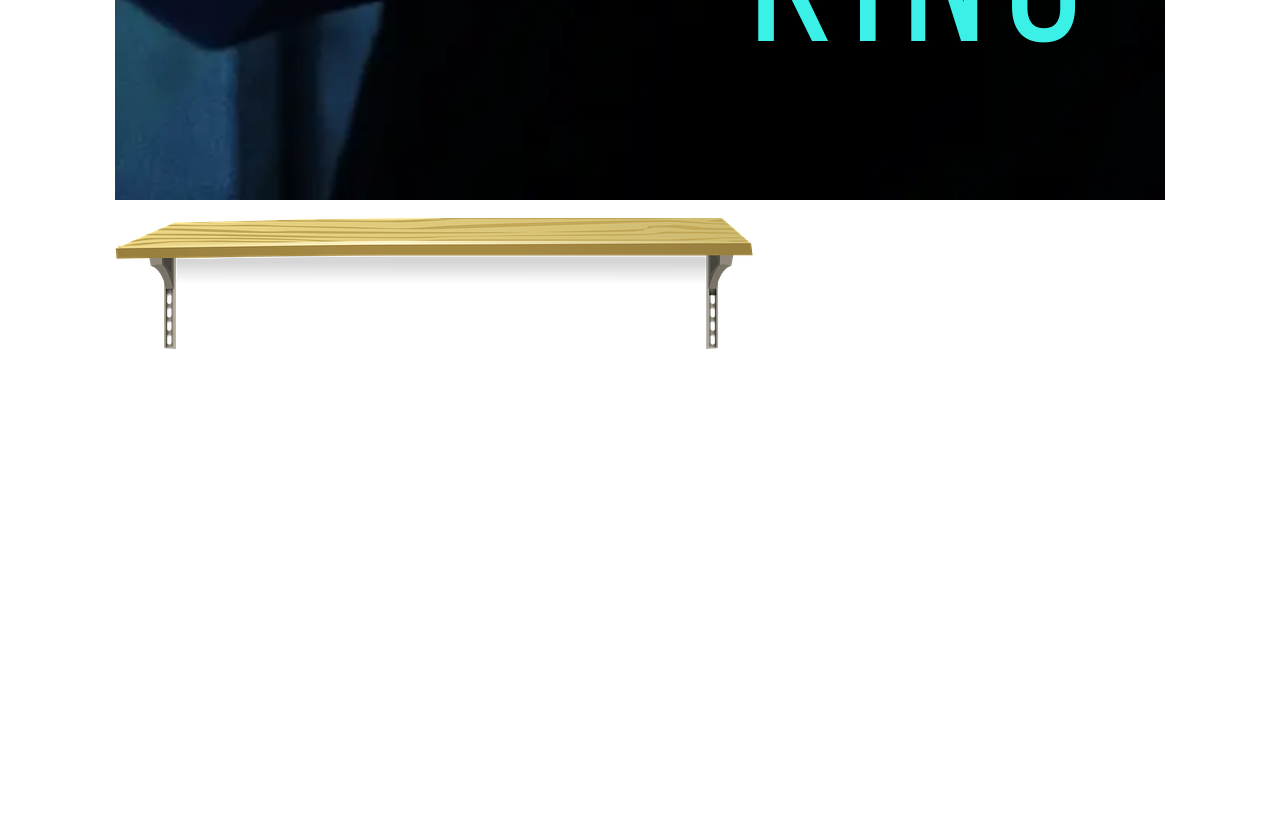
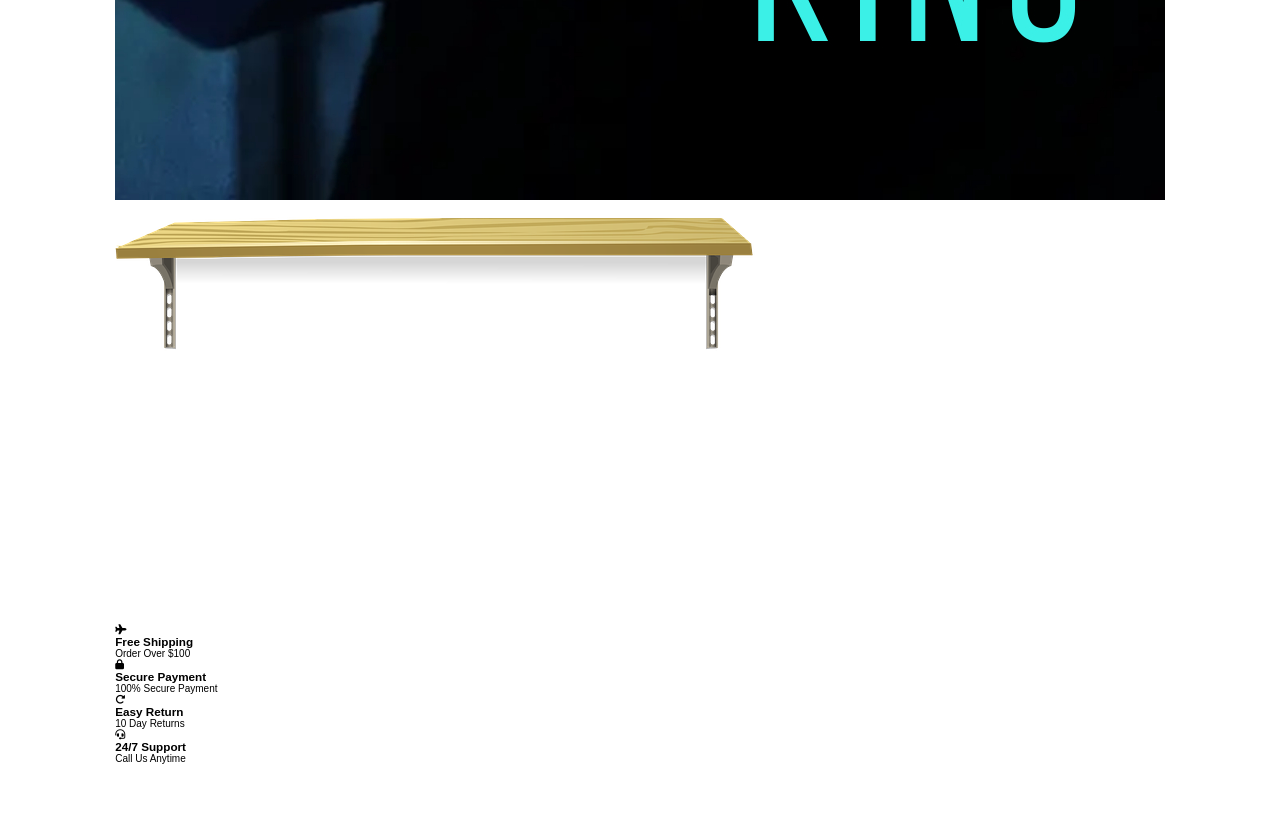
Before and after one commit to kamal-poudel/SCMPROJECT, a plain HTML site: page html/index.html in a window 1280 px wide. Shown: the part 2618-3432 px from the top of the page. Before the commit the page ends 3192 px from the top, so only its background shows below. Drawn offline with nearby package versions, Linux system fonts and the light colour scheme.

Commit message:
icon section added

```diff
--- a/html/index.html
+++ b/html/index.html
@@ -194,6 +194,38 @@
         </div>
       </section>
       <!-- home section end -->
+      <!-- icon section Start -->
+    <section class="icons-container">
+      <div class="icons">
+        <i class="fas fa-plane"></i>
+        <div class="content">
+          <h3>free shipping</h3>
+          <p>order over $100</p>
+        </div>
+      </div>
+      <div class="icons">
+        <i class="fas fa-lock"></i>
+        <div class="content">
+          <h3>secure payment</h3>
+          <p>100% secure payment</p>
+        </div>
+      </div>
+      <div class="icons">
+        <i class="fas fa-redo-alt"></i>
+        <div class="content">
+          <h3>easy return</h3>
+          <p>10 day returns</p>
+        </div>
+      </div>
+      <div class="icons">
+        <i class="fas fa-headset"></i>
+        <div class="content">
+          <h3>24/7 support</h3>
+          <p>call us anytime</p>
+        </div>
+      </div>
+    </section>
+    <!-- icon section end -->
     <!-- Custom JS file link -->
     <script src="https://cdn.jsdelivr.net/npm/swiper@10/swiper-bundle.min.js"></script>
     <script src="/js/script.js"></script>
```
